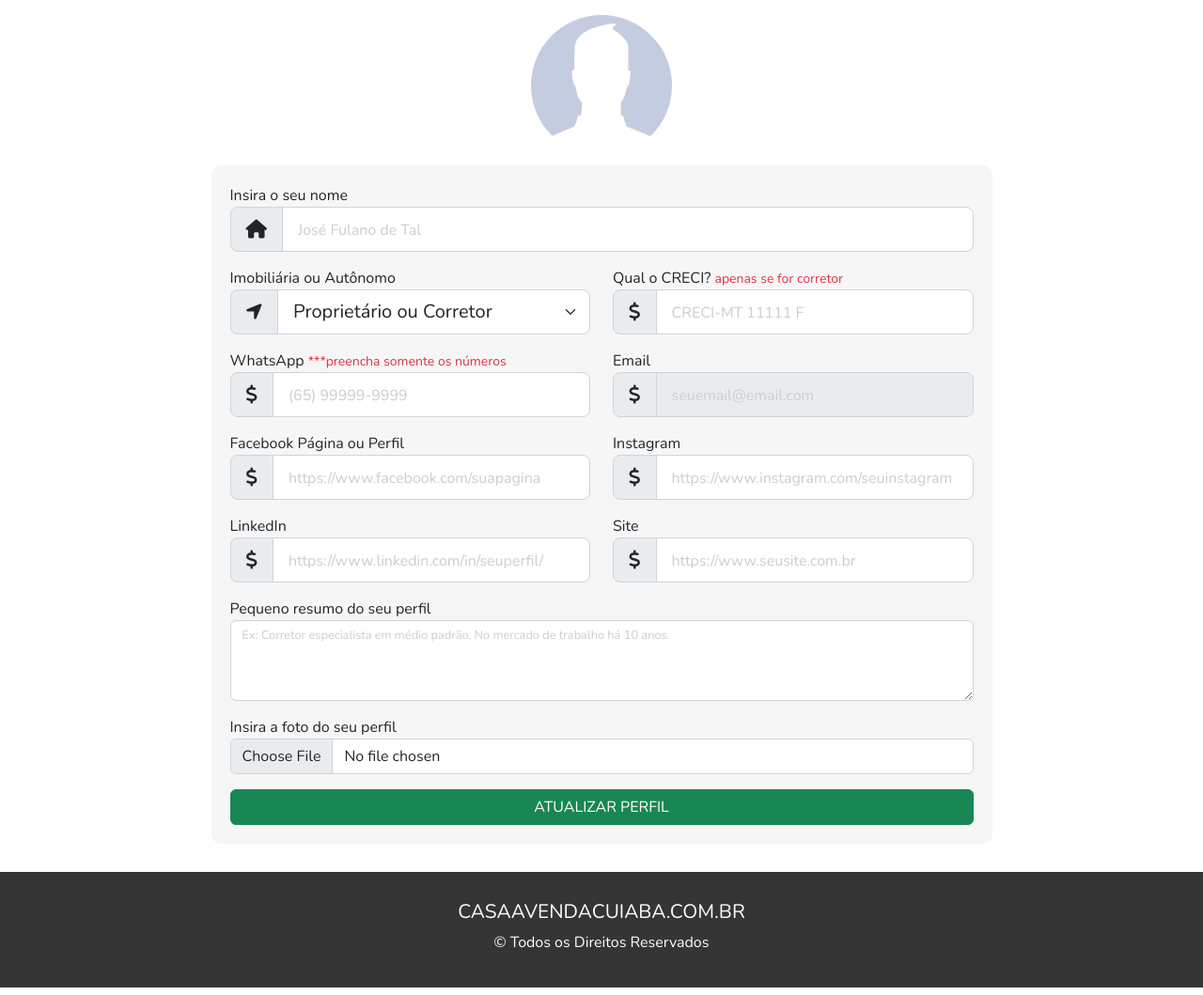
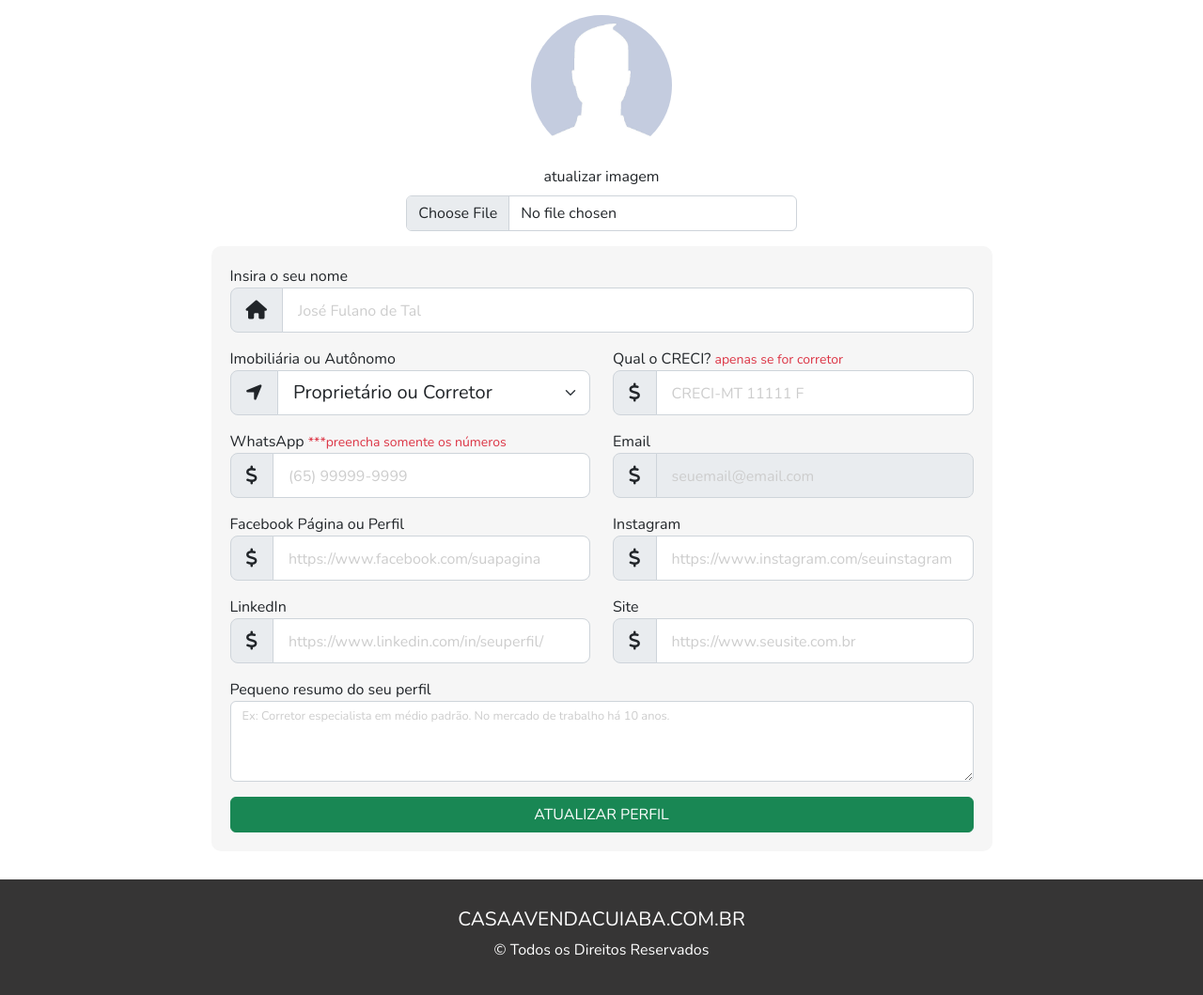
Before and after one commit to 5P3C14L15T/real-estate, a PHP site: page /casaavendacuiaba/app/perfil.php in a window 1280 px wide. Shown: the part 255-1314 px from the top of the page at 94% size. Run offline with PHP 8.4, Linux system fonts and the light colour scheme; the visitor is signed in with stand-in values (Sample User, id 1); data comes from the database, SQL or seed files in the repository; data that the repository does not hold is empty; some libraries are stand-ins or nearby versions.

Commit message:
01-06-update2
atualizando perfil

```diff
--- a/app/perfil.php
+++ b/app/perfil.php
@@ -95,6 +95,8 @@ echo $value['whatsapp'];
     </nav>
   </header>
 
+
+
   <nav class="componentes">
     <div class="container">
       <div class="row">
@@ -117,7 +119,12 @@ echo $value['whatsapp'];
           // var_dump($imagem);
           ?>
 
-          <img class="imagemPerfil" src="<?php echo $imagem;?>" alt="" class="img-fluid">
+          <img class="imagemPerfil" src="<?php echo $imagem; ?>" alt="" class="img-fluid">
+
+          <div class="col-md-6 offset-md-3 mb-3">
+            <label for="formFile" class="form-label">atualizar imagem</label>
+            <input class="form-control" type="file" id="formFile">
+          </div>
 
           <form action="atualizar_post.php" method="post" class="add-imovel" id="myForm" enctype="multipart/form-data">
             <label for="nome"> Insira o seu nome</label>
@@ -227,13 +234,7 @@ echo $value['whatsapp'];
                 </div>
               </div>
 
-              <div class="mb-3">
-                <label for="fotoPerfil">Insira a foto do seu perfil</label>
 
-                <input type="file" class="form-control" name="fotoPerfil[]" >
-                <!-- <input class="form-control" type="file" name="fileUpload[]" id="chooseFile" multiple> -->
-
-              </div>
 
               <div class="d-grid gap-2">
                 <input class="btn btn-success" name="enviar" type="submit" value="ATUALIZAR PERFIL">
--- a/config/DB.php
+++ b/config/DB.php
@@ -1086,6 +1086,6 @@ class DB
         }
 
         // Caso não haja caminho de imagem no banco de dados, retornar o caminho da imagem genérica
-        return '../app/imagem/perfil.jpg';
+        return '../imagem/perfil.jpg';
     }
 }
```
Also changed, not shown: app/users/80adca61ed966ff1fa94e437088e4310/perfil.jpg (deleted), app/users/80adca61ed966ff1fa94e437088e4310/perfil.png (deleted), imagem/perfil.jpg (renamed from app/imagem/perfil.jpg). Lines whose indentation alone changed are shown as unchanged.
